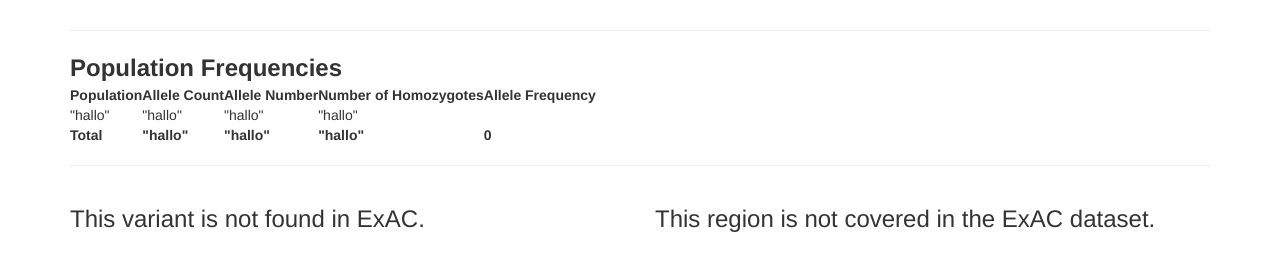
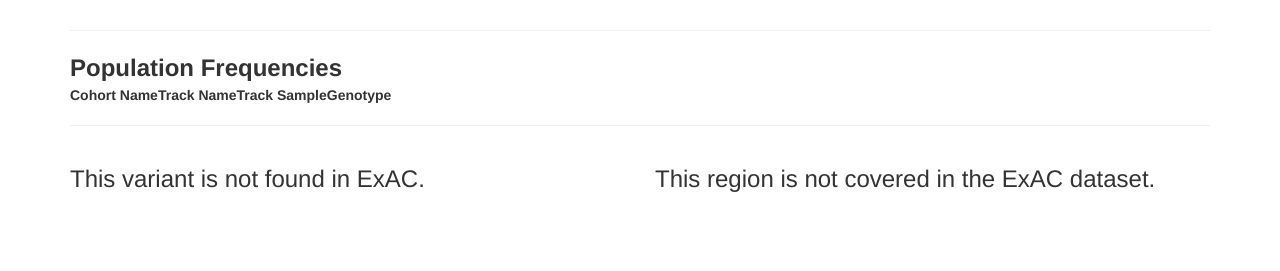
Before and after one commit to broderF/CustomExacBrows, a Flask app: template exac_browser/templates/variant.html in a window 1280 px wide. Shown: the part 112-383 px from the top of the page. Run offline with Flask 2, Linux system fonts and the light colour scheme; the template is opened without the code that fills it, so the values that code supplies are empty; some libraries are stand-ins or nearby versions.

Commit message:
variant table with additional infos

```diff
--- a/exac_browser/parsing.py
+++ b/exac_browser/parsing.py
@@ -258,6 +258,16 @@
                 cohort['hom_count'] = hom_count
                 if variant['chrom'] in ('X', 'Y'):
                     cohort['hemi_count'] = het_count
+
+                cohort['filter'] = fields[6]
+                cohort['allele_count'] = int(info_field['AC'].split(',')[i]) #changed from AC_Adj to AC
+                if not cohort['allele_count'] and cohort['filter'] == 'PASS': cohort['filter'] = 'AC_Adj0' # Temporary filter
+                cohort['allele_num'] = int(info_field['AN']) #changed from AN_adj to AN
+
+                if cohort['allele_num'] > 0:
+                    cohort['allele_freq'] = cohort['allele_count']/float(info_field['AN']) #changed from AC_Adj to AN
+                else:
+                    cohort['allele_freq'] = None
 
                 track = {}
                 track['name'] = 'CurrentDate?'
--- a/exac_browser/templates/variant.html
+++ b/exac_browser/templates/variant.html
@@ -305,51 +305,28 @@
                             <table id="frequency_table">
                                 <thead>
                                 <tr>
-                                <th>Population</th>
-                                <th>Allele Count</th>
-                                <th>Allele Number</th>
-                                {% if chrom != 'Y' %}
-                                    <th>Number of Homozygotes</th>
-                                {% endif %}
-                                {% if chrom == 'X' or chrom == 'Y' %}
-                                    <th>Number of Hemizygotes</th>
-                                {% endif %}
-                                <th>Allele Frequency</th>
+                                    <th>Cohort Name</th>
+                                    <th>Track Name</th>
+                                    <th>Track Sample</th>
+                                    <th>Genotype</th>
                                 </tr>
                                 </thead>
                                 <tbody>
+                                {% for cohort in variant.cohorts %}
+                                    {% for track in cohort.tracks %}
+                                        {% for sample in track.samples %}
+                                            {% if sample.type ==  "heterozygous" or sample.type ==  "homozygous"%}
                                                 <tr>
-                                <td>"hallo"</td>
-                                <td>"hallo"</td>
-                                <td>"hallo"</td>
-                                {% if chrom != 'Y' %}
-                                    <td>"hallo"</td>
+                                                    <td>{{ cohort.name }}</td>
+                                                    <td>{{ track.name }}</td>
+                                                    <td>{{ sample.name }}</td>
+                                                    <td>{{ sample.type }}</td>
+                                                </tr>
                                             {% endif %}
-                                {% if chrom == 'X' or chrom == 'Y' %}
-                                    <td>"hallo"</td>
-                                {% endif %}
-                            </tr>
+                                        {% endfor %}
+                                    {% endfor %}
+                                {% endfor %}
                                 </tbody>
-                            <tfoot>
-                            <tr>
-                                <td><b>Total</b></td>
-                                <td><b>"hallo"</b></td>
-                                <td><b>"hallo"</b></td>
-                                {% if chrom != 'Y' %}
-                                    <td><b>"hallo"</b></td>
-                                {% endif %}
-                                {% if chrom == 'X' or chrom == 'Y' %}
-                                    <td><b>"hallo"</b></td>
-                                {% endif %}
-                                <td><b>
-                                    {% if variant.allele_freq is not none %}
-                                        {{ '%0.4g' % variant.allele_freq }}
-                                    {% else %}
-                                        NA
-                                    {% endif %}
-                                </b></td>
-                            </tr>
-                            </tfoot>
                             </table>
                         {% endwith %}
                     </div>
```
Lines whose indentation alone changed are shown as unchanged.
